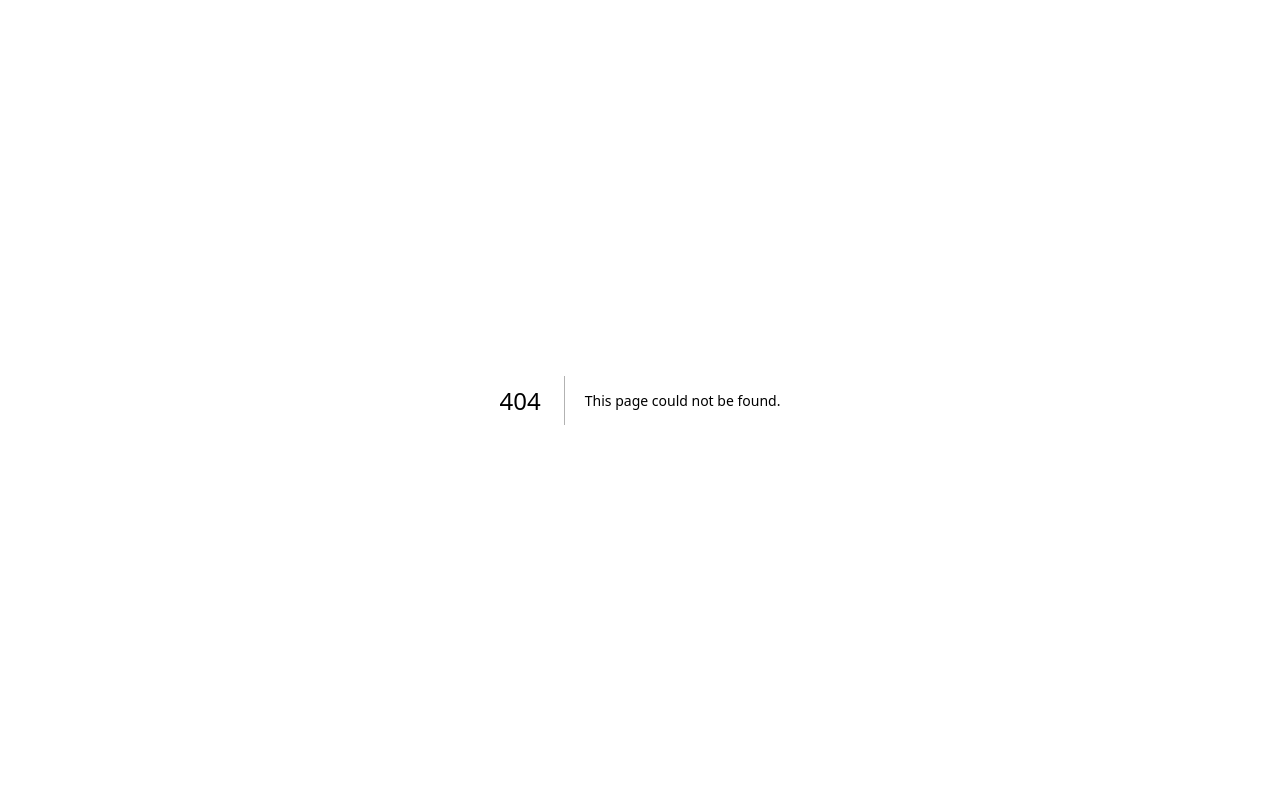
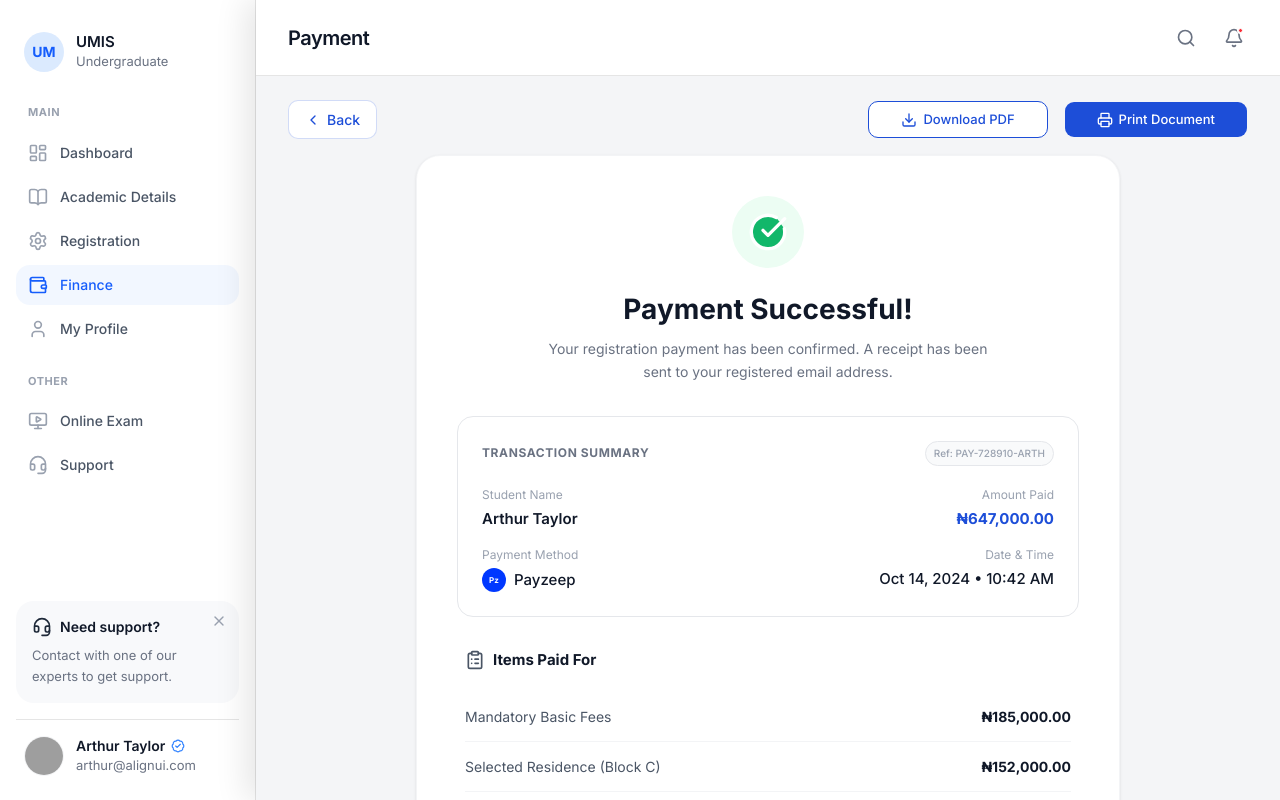
Before and after one commit to Ekediee/umis-frontend, a Next.js app: page /dashboard/finance/receipt in a window 1280 px wide. Before the commit this address had no page. Built offline with nearby package versions, Linux system fonts and the light colour scheme; grey boxes are pictures that could not be loaded.

Commit message:
feat: implement student finance dashboard and receipt detail pages with header component

```diff
--- a/app/(student-page)/dashboard/finance/page.tsx
+++ b/app/(student-page)/dashboard/finance/page.tsx
@@ -1,6 +1,7 @@
 import { Info, ChevronDown, ChevronRight, CreditCard, ThumbsUp, Eye, Download } from "lucide-react";
 import { Button } from "@/components/ui/button";
 import Image from "next/image";
+import Link from "next/link";
 
 const paymentHistoryData = [
   {
@@ -184,9 +185,9 @@ export default function FinancePage() {
                     </span>
                   </div>
                   <div className="flex justify-center">
-                    <button className="w-8 h-8 flex items-center justify-center rounded-lg border border-gray-200 text-blue-600 hover:bg-gray-50 transition-colors">
+                    <Link href="/dashboard/finance/receipt" className="w-8 h-8 flex items-center justify-center rounded-lg border border-gray-200 text-blue-600 hover:bg-gray-50 transition-colors">
                       <Eye className="w-4 h-4" />
-                    </button>
+                    </Link>
                   </div>
                   <div className="flex justify-center">
                     <button className="w-8 h-8 flex items-center justify-center rounded-lg border border-gray-200 text-blue-600 hover:bg-gray-50 transition-colors">
@@ -211,9 +212,9 @@ export default function FinancePage() {
                   </div>
                 </div>
                 <div className="flex gap-2">
-                  <button className="w-10 h-10 flex items-center justify-center rounded-xl border border-gray-200 text-blue-600 hover:bg-gray-50 transition-colors">
+                  <Link href="/dashboard/finance/receipt" className="w-10 h-10 flex items-center justify-center rounded-xl border border-gray-200 text-blue-600 hover:bg-gray-50 transition-colors">
                     <Eye className="w-5 h-5" />
-                  </button>
+                  </Link>
                   <button className="w-10 h-10 flex items-center justify-center rounded-xl border border-gray-200 text-blue-600 hover:bg-gray-50 transition-colors">
                     <Download className="w-5 h-5" />
                   </button>
--- /dev/null
+++ b/app/(student-page)/dashboard/finance/receipt/page.tsx
@@ -0,0 +1,141 @@
+"use client";
+
+import Link from "next/link";
+import Image from "next/image";
+import { ChevronLeft, Download, Printer, CheckCircle, ClipboardList, Shield } from "lucide-react";
+import { Button } from "@/components/ui/button";
+
+const receiptItems = [
+  { label: "Mandatory Basic Fees", amount: "₦185,000.00" },
+  { label: "Selected Residence (Block C)", amount: "₦152,000.00" },
+  { label: "Selected Meal Plan (Daily Standard)", amount: "₦45,000.00" },
+  { label: "Selected Worship Center (Tithe/Levy)", amount: "₦12,500.00" },
+  { label: "Registration & Admin Charges", amount: "₦252,500.00" },
+];
+
+export default function ReceiptPage() {
+  return (
+    <div className=" px-4 md:px-8 pb-12">
+
+      {/* Top Action Bar */}
+      <div className="flex flex-col gap-4 md:flex-row items-left justify-between mb-4">
+        <Link
+          href="/dashboard/finance"
+          className="w-[25%] md:w-auto items-left inline-flex items-center gap-1.5 text-[#1D4ED8] text-[14px] font-medium bg-white border border-[#1D4ED8]/20 rounded-[10px] px-4 py-2 hover:bg-blue-50 transition-colors"
+        >
+          <ChevronLeft className="w-4 h-4" />
+          Back
+        </Link>
+
+        <div className="flex justify-between items-center gap-4">
+          <Button
+            variant="outline"
+            className="border-[#1D4ED8] text-[#1D4ED8] rounded-[10px] px-8 py-2 h-auto text-[13px] font-medium gap-1.5 hover:bg-blue-50"
+          >
+            <Download className="w-4 h-4" />
+            Download PDF
+          </Button>
+          <Button
+            className="bg-[#1D4ED8] hover:bg-[#1839B0] text-white rounded-[10px] px-8 py-2 h-auto text-[13px] font-medium gap-1.5"
+          >
+            <Printer className="w-4 h-4" />
+            Print Document
+          </Button>
+        </div>
+      </div>
+
+      <div className="max-w-3xl mx-auto  md:px-8 flex flex-col gap-4 pb-12">
+        {/* Receipt Card */}
+        <div className="bg-white border border-gray-100 rounded-[24px] shadow-sm px-2 py-4 md:p-10">
+          {/* Success Icon */}
+          <div className="flex flex-col items-center mb-8">
+            <div className="w-[72px] h-[72px] rounded-full bg-[#ECFDF3] flex items-center justify-center mb-5">
+              <CheckCircle className="w-10 h-10 text-[#12B76A]" fill="#12B76A" stroke="white" />
+            </div>
+            <h1 className="text-[24px] md:text-[28px] font-bold text-gray-900 mb-2">Payment Successful!</h1>
+            <p className="text-[14px] text-gray-500 text-center max-w-md leading-relaxed">
+              Your registration payment has been confirmed. A receipt has been sent to your registered email address.
+            </p>
+          </div>
+
+          {/* Transaction Summary */}
+          <div className="border border-gray-200 rounded-[16px] p-5 md:p-6 mb-8">
+            <div className="flex items-center justify-between mb-5">
+              <span className="text-[12px] font-bold text-gray-500 tracking-wider uppercase">Transaction Summary</span>
+              <span className="text-[10px] font-medium text-gray-400 bg-gray-50 border border-gray-200 rounded-full px-2 py-1">
+                Ref: PAY-728910-ARTH
+              </span>
+            </div>
+
+            <div className="grid grid-cols-2 gap-y-4 gap-x-6">
+              <div>
+                <p className="text-[12px] text-gray-400 mb-1">Student Name</p>
+                <p className="text-[15px] font-semibold text-gray-900">Arthur Taylor</p>
+              </div>
+              <div className="text-right">
+                <p className="text-[12px] text-gray-400 mb-1">Amount Paid</p>
+                <p className="text-[15px] font-bold text-[#1D4ED8]">₦647,000.00</p>
+              </div>
+              <div>
+                <p className="text-[12px] text-gray-400 mb-1">Payment Method</p>
+                <div className="flex items-center gap-2">
+                  <div className="w-6 h-6 rounded-full bg-[#0038FF] flex items-center justify-center text-white text-[8px] font-bold">Pz</div>
+                  <span className="text-[15px] font-medium text-gray-900">Payzeep</span>
+                </div>
+              </div>
+              <div className="text-right">
+                <p className="text-[12px] text-gray-400 mb-1">Date & Time</p>
+                <p className="text-[15px] font-medium text-gray-900">Oct 14, 2024 • 10:42 AM</p>
+              </div>
+            </div>
+          </div>
+
+          {/* Items Paid For */}
+          <div className="mb-8 px-2">
+            <div className="flex items-center gap-2 mb-5">
+              <ClipboardList className="w-5 h-5 text-gray-600" />
+              <h3 className="text-[15px] font-bold text-gray-900">Items Paid For</h3>
+            </div>
+
+            <div className="flex flex-col divide-y divide-gray-100">
+              {receiptItems.map((item) => (
+                <div key={item.label} className="flex items-center justify-between py-3.5">
+                  <span className="text-[14px] text-gray-600">{item.label}</span>
+                  <span className="text-[14px] font-bold text-gray-900">{item.amount}</span>
+                </div>
+              ))}
+            </div>
+          </div>
+
+          {/* Total */}
+          <div className="bg-[#ECFDF3] rounded-[16px] p-5 md:p-6 flex flex-col md:flex-row items-center justify-between gap-3 mb-8">
+            <div>
+              <span className="text-[13px] font-bold text-[#027A48] tracking-wider uppercase">TOTAL SUM PAID</span>
+              <p className="text-[12px] text-[#027A48]/70 mt-0.5">Calculated including VAT and administrative levies.</p>
+            </div>
+            <p className="text-[28px] md:text-[32px] font-bold text-[#027A48]">₦647,000.00</p>
+          </div>
+
+          {/* Verification Footer */}
+          <div className="flex flex-col md:flex-row items-center gap-4 pt-4 border-t border-gray-100">
+            <div className="flex items-center gap-3">
+              <div className="w-10 h-10 rounded-lg bg-gray-100 flex items-center justify-center">
+                <Shield className="w-5 h-5 text-gray-500" />
+              </div>
+              <div>
+                <p className="text-[11px] text-gray-400">Digital verification ID:</p>
+                <p className="text-[12px] font-medium text-gray-600">SEC-AUT-2024-4RE0-9912</p>
+                <p className="text-[11px] text-gray-400">Verify at: portal.univ.edu/verify</p>
+              </div>
+            </div>
+            <div className="md:ml-auto text-center md:text-right">
+              <p className="text-[12px] text-gray-400">This is a system generated receipt, no signature required.</p>
+              <p className="text-[13px] font-bold text-gray-900 mt-0.5">University Registrar&apos;s Office</p>
+            </div>
+          </div>
+        </div>
+      </div>
+    </div>
+
+  );
+}
--- a/components/layout/header.tsx
+++ b/components/layout/header.tsx
@@ -12,6 +12,7 @@ export function Header() {
   const menuRef = useRef<HTMLDivElement>(null);
 
   const getTitle = () => {
+    if (pathname?.includes('/finance/receipt')) return "Payment";
     if (pathname?.includes('/finance')) return "Finance";
     if (pathname?.includes('/academic-details')) return "Academic Details";
     return "Dashboard";
```
